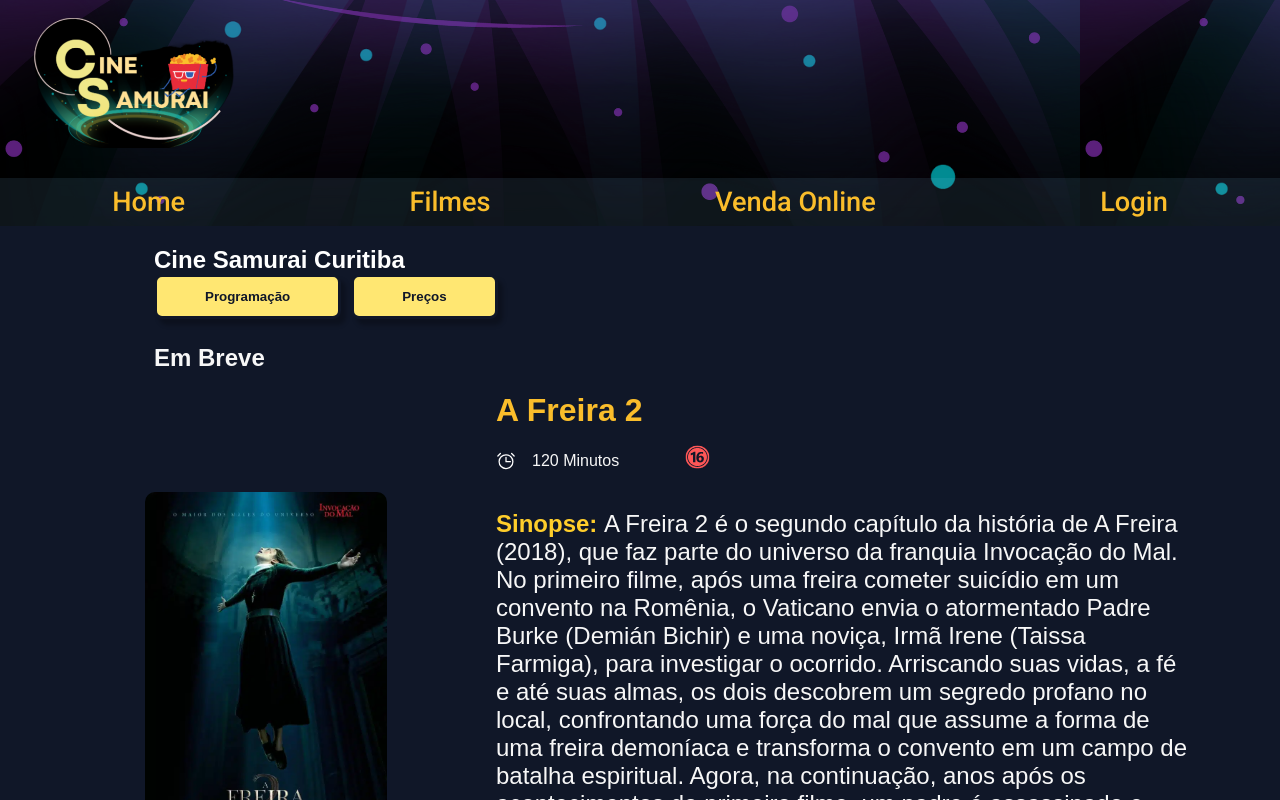
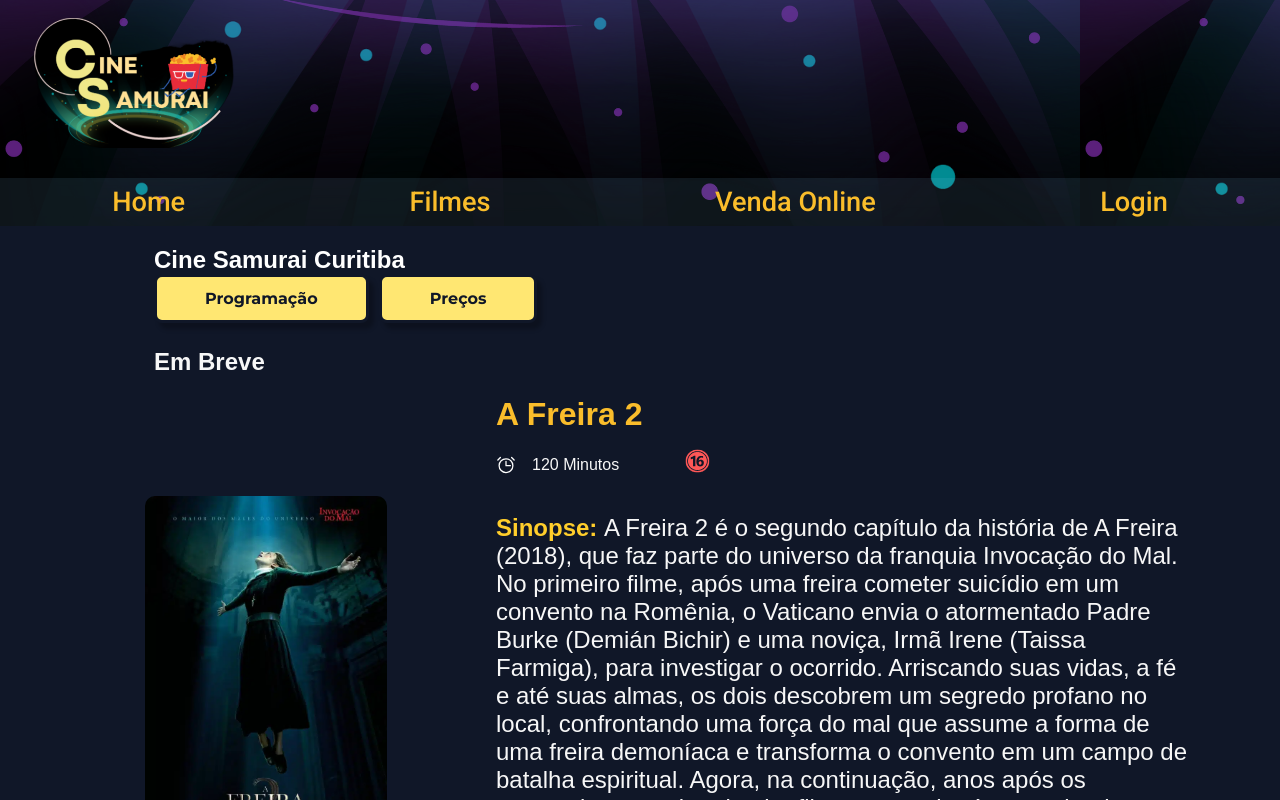
Before and after one commit to ericafernandaj/CineSamurai, a React (Vite) app: page / in a window 1280 px wide. Shown: the top 800 px of the page. Built offline with nearby package versions, Linux system fonts and the light colour scheme.

Commit message:
style: ajustes no estilo component button

```diff
--- a/src/components/common/Button/Button.jsx
+++ b/src/components/common/Button/Button.jsx
@@ -33,10 +33,10 @@
   color: ${(props) => props.theme.blue500};
   margin-right: 10px;
   font-family: 'Montserrat', sans-serif;
-font-family: 'Open Sans', sans-serif;
-font-family: 'Work Sans', sans-serif;
+  font-size:1rem;
+  cursor: pointer;
   :hover{
-    background-color: ${(props) => props.theme.white20};
+    background-color: ${(props) => props.theme.white200};
   }
 `
 const SecondaryButton = styled(StyleButton)`
```
